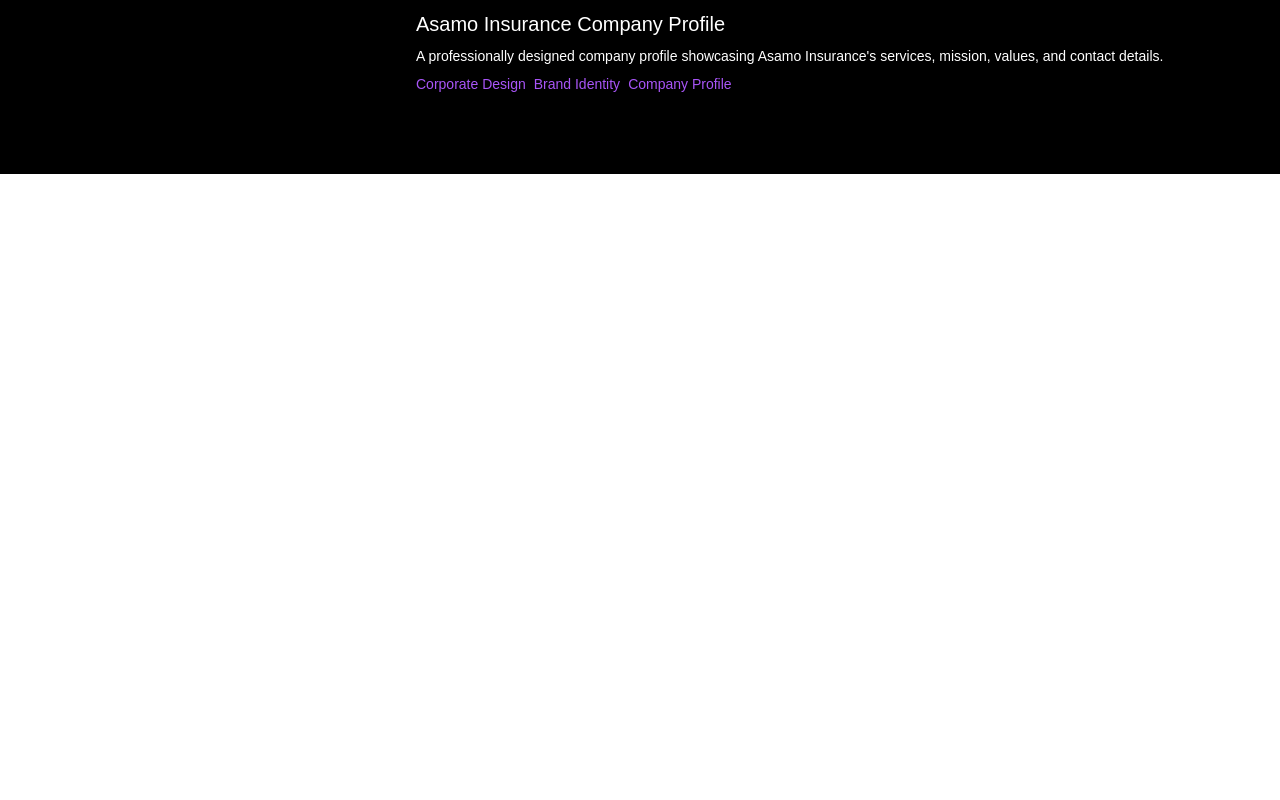
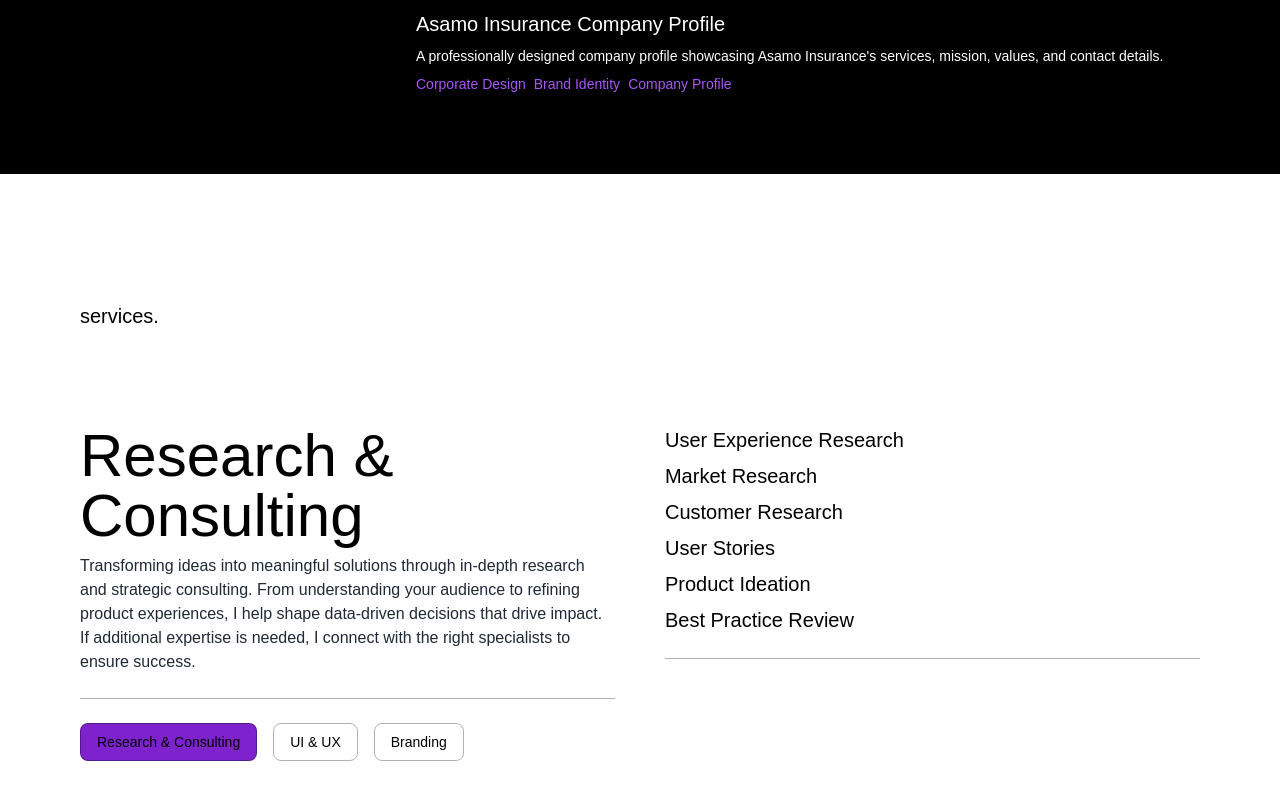
Before and after one commit to Amunala/amunala.github.io, a Next.js app: page / in a window 1280 px wide. Shown: the part 4450-5250 px from the top of the page. Before the commit the page ends 4624 px from the top, so only its background shows below. Built offline with nearby package versions, Linux system fonts and the light colour scheme.

Commit message:
new file:   app/components/homepage/Services.jsx

```diff
--- /dev/null
+++ b/app/components/homepage/Services.jsx
@@ -0,0 +1,108 @@
+"use client";
+
+import React, { useState, useRef } from "react";
+import { motion, useInView } from "framer-motion";
+
+const services = [
+    {
+        id: 1,
+        title: "Research & Consulting",
+        description: "Transforming ideas into meaningful solutions through in-depth research and strategic consulting. From understanding your audience to refining product experiences, I help shape data-driven decisions that drive impact. If additional expertise is needed, I connect with the right specialists to ensure success.",
+        subcategories: ["User Experience Research", "Market Research", "Customer Research", "User Stories", "Product Ideation", "Best Practice Review"]
+      },
+      {
+        id: 2,
+        title: "UI & UX",
+        description: "Designing intuitive and visually compelling digital experiences that balance aesthetics with functionality. From concept to execution, I create seamless user interactions through wireframing, prototyping, and user-centric design strategies.",
+        subcategories: ["Graphic Design", "Web Design", "Wireframing", "Prototyping", "Interaction Design", "Brand Identity"]
+      },
+      {
+        id: 3,
+        title: "Branding",
+        description: "Developing distinctive brand identities that tell a story and leave a lasting impression. Whether crafting logos, defining brand strategy, or shaping a cohesive visual language, I ensure every element aligns with your unique vision.",
+        subcategories: ["Logo Design", "Brand Strategy", "Visual Identity", "Brand Messaging", "Typography", "Color Theory"]
+      }
+
+];
+
+export default function Services() {
+  const [selectedService, setSelectedService] = useState(services[0]);
+  const componentRef = useRef(null);
+  const isInView = useInView(componentRef, { once: true, amount: 0.1 });
+
+  return (
+    <div ref={componentRef} className="w-full bg-white px-4 md:px-20 py-20 md:py-32 min-h-[80vh]">
+      {/* Section Heading */}
+      <motion.div
+        className="flex gap-4 items-end mb-16 md:mb-24"
+        initial="hidden"
+        animate={isInView ? "visible" : "hidden"}
+        variants={{
+          hidden: { opacity: 0, y: 20 },
+          visible: { opacity: 1, y: 0, transition: { duration: 0.7, ease: "easeOut" } }
+        }}
+      >
+        <h2 className="text-base md:text-xl text-black font-medium">
+          services.
+        </h2>
+      </motion.div>
+
+      {/* Services and Categories Container */}
+      <div className="flex flex-col md:flex-row items-start">
+        {/* Service (Left Side) */}
+        <motion.div
+          className="w-full md:w-1/2 mb-12 md:mb-0"
+          initial="hidden"
+          animate="visible"
+          variants={{
+            hidden: { opacity: 0 },
+            visible: { opacity: 1, transition: { staggerChildren: 0.2, delayChildren: 0.3 } }
+          }}
+        >
+          <div className="pb-6 border-b border-black/30">
+            <h4 className="text-3xl md:text-6xl text-black font-medium mb-2">{selectedService.title}</h4>
+            <p className="text-gray-800">{selectedService.description}</p>
+          </div>
+
+          {/* Service Selector */}
+          <div className="mt-6 flex space-x-4">
+            {services.map((service) => (
+              <button
+                key={service.id}
+                onClick={() => setSelectedService(service)}
+                className={`px-4 py-2 text-sm font-medium text-black border border-black/30 rounded-lg transition-all
+                ${selectedService.id === service.id ? "bg-purple-700" : "hover:bg-purple-500"}`}
+              >
+                {service.title}
+              </button>
+            ))}
+          </div>
+        </motion.div>
+
+        {/* Vertical Divider */}
+        <div className="hidden md:block w-[2px] bg-black mx-6"></div>
+
+        {/* Categories (Right Side) */}
+        <motion.div
+          className="w-full md:w-1/2"
+          initial="hidden"
+          animate="visible"
+          variants={{
+            hidden: { opacity: 0 },
+            visible: { opacity: 1, transition: { staggerChildren: 0.2 } }
+          }}
+        >
+          <div className="space-y-8">
+            <motion.div className="pb-6 border-b border-black/30">
+              <ul className="grid grid-cols-1 gap-2">
+                {selectedService.subcategories.map((subcat, index) => (
+                  <li key={index} className="text-base md:text-xl text-black">{subcat}</li>
+                ))}
+              </ul>
+            </motion.div>
+          </div>
+        </motion.div>
+      </div>
+    </div>
+  );
+}
--- a/app/page.js
+++ b/app/page.js
@@ -2,6 +2,7 @@
 import Navbar from './components/homepage/Navbar'
 import Introduction from './components/homepage/Introduction'
 import Featured from './components/homepage/Featured'
+import Services from './components/homepage/Services'
 
 export default function Amunala() {
   return (
@@ -9,6 +10,7 @@
     <Navbar />
     <Introduction />
     <Featured />
+    <Services />
     </>
   )
 }
```
